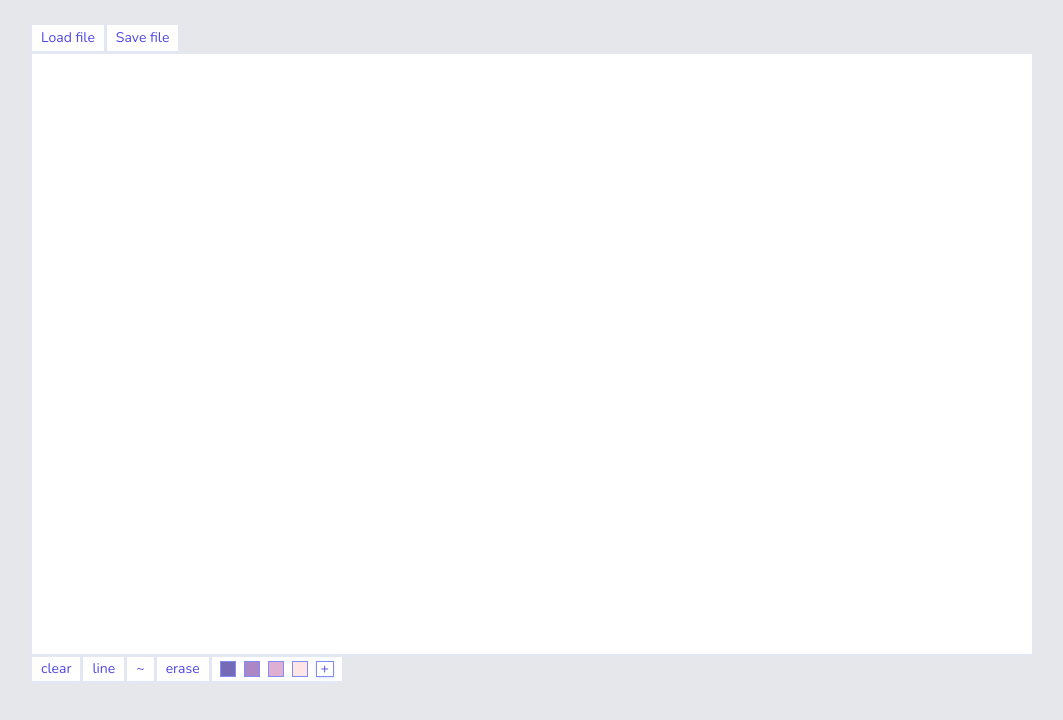
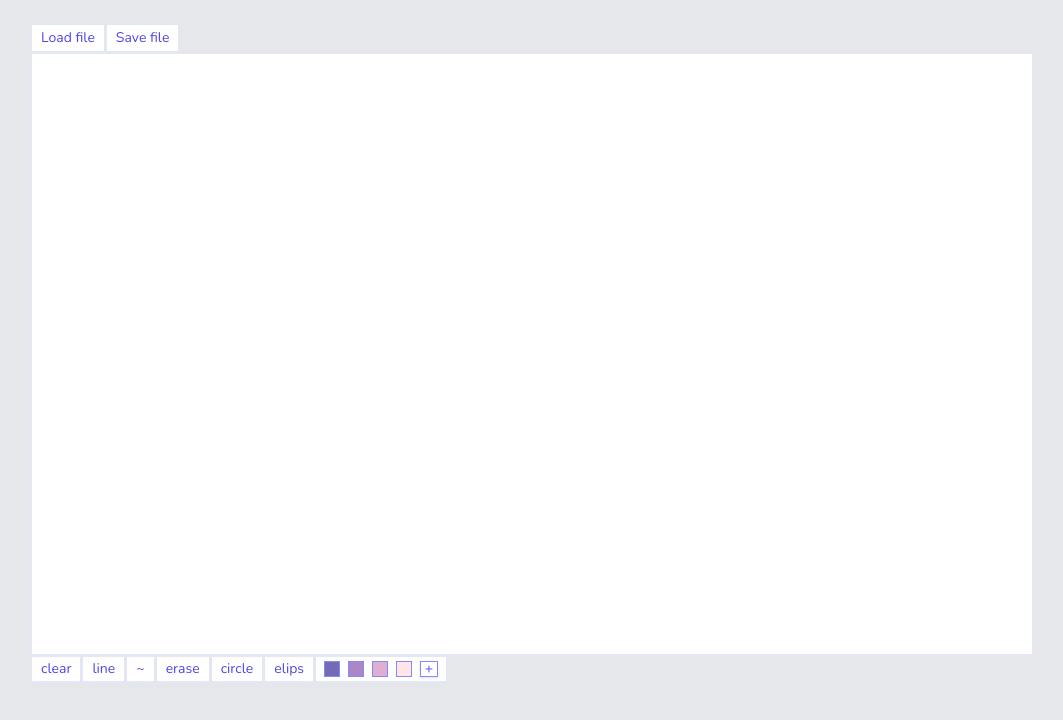
Before and after one commit to glebchanskiy/kekless-editor, a React (Vite) app: page / in a window 1280 px wide. Shown: the top 720 px of the page, without its empty margins (108-1171 px from the left). Built offline with nearby package versions, Linux system fonts and the light colour scheme.

Commit message:
feat: add circles and elipses

```diff
--- /dev/null
+++ b/src/draw-tools/useCircles.ts
@@ -0,0 +1,72 @@
+import { useState } from "preact/hooks"
+import { UltimateContexter } from "./contexter"
+import { pixelize, pxl } from "./utils"
+
+type Point = { x: number, y: number }
+
+export const useCircles = (draw: UltimateContexter) => {
+ const [lastPoint, setLastPoint] = useState<Point>(undefined)
+ const [isActive, setIsActive] = useState<boolean>(false)
+
+ const toggleActivation = () => {
+  setLastPoint(undefined)
+  setIsActive(prev => !prev)
+ }
+
+ const drawCircle = (center: Point, radiusPoint: Point) => {
+        const centerX = center.x
+        const centerY = center.y
+
+
+        let radius = Math.max(Math.abs(centerX - radiusPoint.x), Math.abs(centerY - radiusPoint.y))
+        let y = 0;
+        let decisionOver2 = 1 - radius;
+
+        while (radius >= y) {
+            drawCirclePoints(centerX, centerY, radius, y);
+            y++;
+
+            if (decisionOver2 <= 0) {
+                decisionOver2 += 2 * y + 1;
+            } else {
+                radius--;
+                decisionOver2 += 2 * (y - radius) + 1;
+            }
+            drawCirclePoints(centerX, centerY, radius, y);
+        }
+    }
+
+ const drawCirclePoints = (centerX: number, centerY: number, x: number, y: number) => {
+  draw(({ context }) => {
+        context.drawPixel(centerX + x, centerY + y);
+        context.drawPixel(centerX - x, centerY + y);
+        context.drawPixel(centerX + x, centerY - y);
+        context.drawPixel(centerX - x, centerY - y);
+        context.drawPixel(centerX + y, centerY + x);
+        context.drawPixel(centerX - y, centerY + x);
+        context.drawPixel(centerX + y, centerY - x);
+        context.drawPixel(centerX - y, centerY - x);
+  })
+ }
+
+
+
+
+ const select = (point: Point) => {
+  if (lastPoint && point && lastPoint.x !== point.x && lastPoint.y !== point.y) {
+      drawCircle(lastPoint, point)
+      setLastPoint(undefined)
+  }
+
+  if (!lastPoint && point) {
+   setLastPoint(point)
+  }
+ }
+
+
+ return {
+  select,
+  isActive,
+  toggleActivation,
+ }
+}
--- /dev/null
+++ b/src/draw-tools/useElipses.ts
@@ -0,0 +1,60 @@
+import { useState } from "preact/hooks"
+import { UltimateContexter } from "./contexter"
+import { pixelize, pxl } from "./utils"
+import { cloneElement } from "preact"
+
+type Point = { x: number, y: number }
+
+export const useElipsis = (draw: UltimateContexter) => {
+ const [lastPoint, setLastPoint] = useState<Point>(undefined)
+
+ const [centerPoint, setCenterPoint] = useState<Point>(undefined)
+ const [yPoint, setYPoint] = useState<Point>(undefined)
+ const [xPoint, setXPoint] = useState<Point>(undefined)
+ const [isActive, setIsActive] = useState<boolean>(false)
+
+ const toggleActivation = () => {
+  setLastPoint(undefined)
+  setIsActive(prev => !prev)
+ }
+
+ const drawEllipse = (center: Point, a: number, b: number) => {
+        const centerX = center.x
+        const centerY = center.y
+
+        for (let x = -a; x <= a; x++) {
+            const y = Math.round(b * Math.sqrt(1 - (x * x) / (a * a)));
+            drawEllipsePoints(centerX, centerY, x, y);
+            drawEllipsePoints(centerX, centerY, x, -y);
+        }
+    }
+
+ const drawEllipsePoints = (centerX: number, centerY: number, x: number, y: number) => {
+    draw(({context}) => {
+        context.drawPixel(centerX + x, centerY + y)
+    })
+    }
+
+ const select = (point: Point) => {
+  if (!yPoint && centerPoint) setYPoint(point)
+  if (!centerPoint) setCenterPoint(point)
+
+  if (centerPoint && yPoint && point) {
+      const x = Math.abs(centerPoint.x - yPoint.x)
+      const y = Math.abs(centerPoint.y - point.y)
+
+      drawEllipse(centerPoint, x, y)
+
+      setCenterPoint(undefined)
+      setXPoint(undefined)
+      setYPoint(undefined)
+  }
+ }
+
+
+ return {
+  select,
+  isActive,
+  toggleActivation,
+ }
+}
--- a/src/index.tsx
+++ b/src/index.tsx
@@ -10,6 +10,8 @@ import { useErase } from "./draw-tools/useErase"
 import { useLiner } from "./draw-tools/useLiner"
 import { getCursorPosition } from "./draw-tools/utils"
 import "./styles/output.css"
+import { useCircles } from "./draw-tools/useCircles"
+import { useElipsis } from "./draw-tools/useElipses"
 
 document['debug'] = true
 
@@ -29,6 +31,9 @@ export function App() {
     isSmoothMode,
     toggleSmoothMode,
   } = useLiner(draw)
+
+  const { isActive: circlesIsActive, toggleActivation: toggleCircleActivation, select: selectCircle } = useCircles(draw);
+  const { isActive: elipsIsActive, toggleActivation: toggleElipsActivation, select: selectElips } = useElipsis(draw);
   const {
     isActive: eraseIsActive,
     toggleActivation: eraseToggleActivation,
@@ -53,9 +58,17 @@ export function App() {
     if (eraseIsActive) {
       draw(erase({x, y}))
     } else {
-      draw(basePrinter({ x, y }))
+
+      if (!circlesIsActive && !elipsIsActive) draw(basePrinter({ x, y }))
+
       if (linerIsActiver) {
         select({ x, y })
+      }
+      if (circlesIsActive) {
+        selectCircle({x, y})
+      }
+      if (elipsIsActive) {
+        selectElips({x, y})
       }
     }
   }
@@ -65,7 +78,7 @@ export function App() {
       const rect = canvasRef.current.getBoundingClientRect()
       const x = event.clientX - rect.left
       const y = event.clientY - rect.top
-      draw(({ context }) => context.drawPixel(x, y))
+      if (!circlesIsActive && elipsIsActive) draw(({ context }) => context.drawPixel(x, y))
     }
   }
 
@@ -126,6 +139,21 @@ export function App() {
         >
           erase
         </button>
+        <button
+          class={`btn ${circlesIsActive ? "btn-active" : ""}`}
+          onClick={toggleCircleActivation}
+        >
+          circle
+        </button>
+        <button
+          class={`btn ${elipsIsActive ? "btn-active" : ""}`}
+          onClick={toggleElipsActivation}
+        >
+          elips
+        </button>
+
+
+
 
         <div class="flex relative panel items-center px-2 gap-2">
           {pallete.map((c) => (
```
Also changed, not shown: 1 other file (tests, documents, lock files or other folders).
